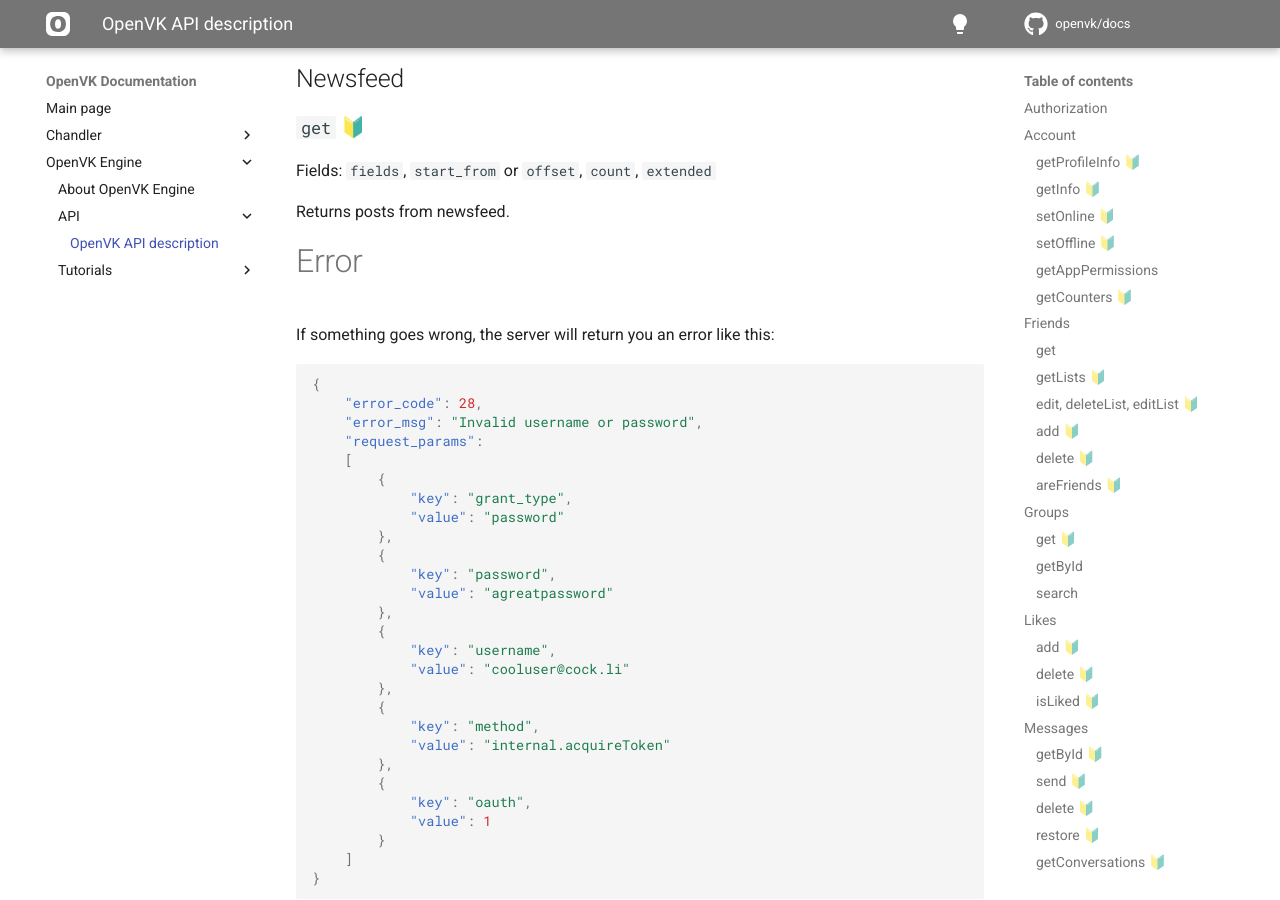
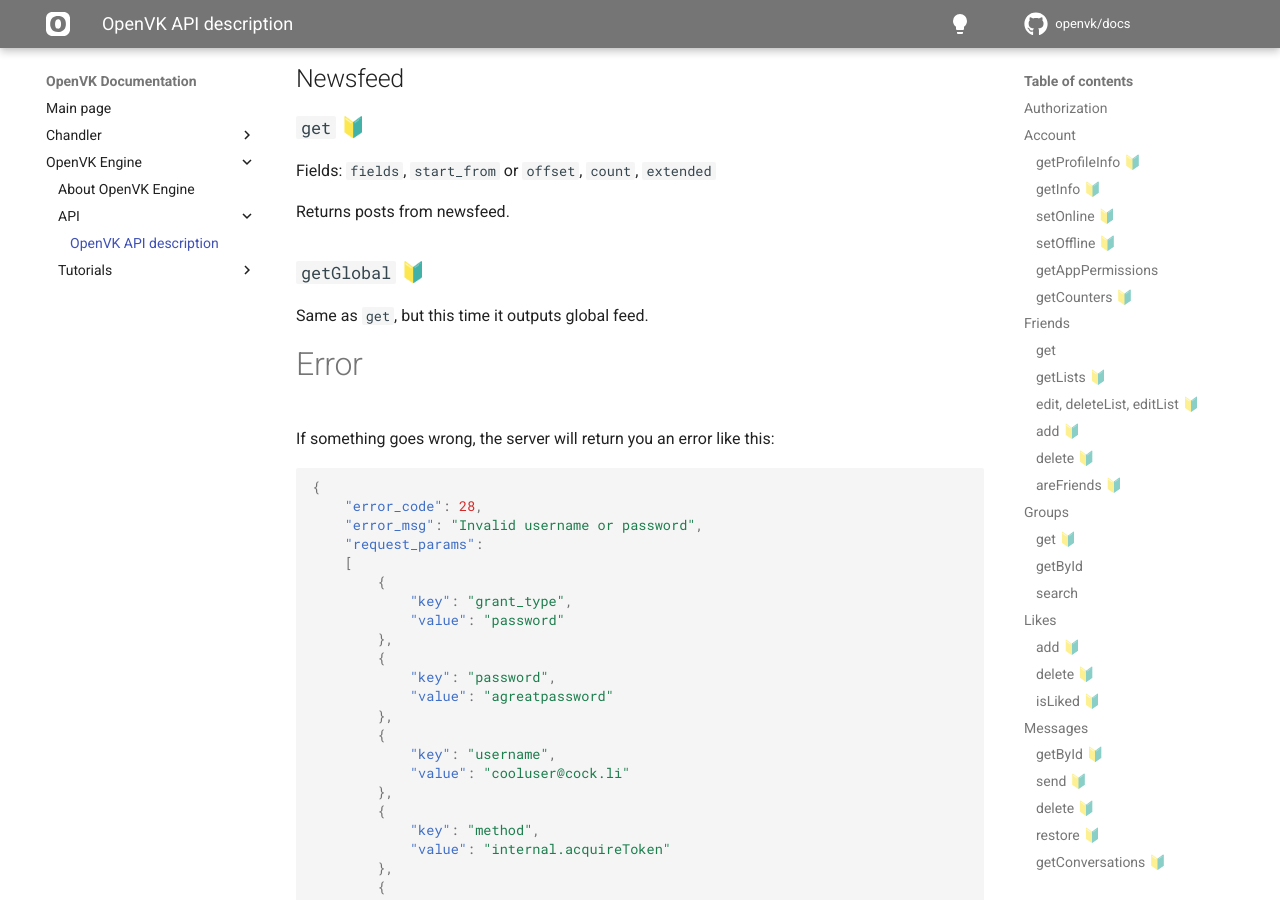
Before and after one commit to OpenVK/docs, an MkDocs documentation site: the page built from docs/openvk_engine/api/description.md, in a window 1280 px wide and 900 px high, scrolled down 9421 px. Built offline with MkDocs 1.6.1 and Material for MkDocs 9.7.7, drawn with Linux system fonts in a browser that asks for light colours; comment, search, counter and statistics services are not loaded.

Commit message:
vbhgncfhhjnhhfytrbf vnc

```diff
--- a/docs/openvk_engine/api/description.md
+++ b/docs/openvk_engine/api/description.md
@@ -391,6 +391,10 @@
 
 Returns posts from newsfeed.
 
+### `getGlobal` 🔰
+
+Same as `get`, but this time it outputs global feed.
+
 # Error
 
 If something goes wrong, the server will return you an error like this:
```
